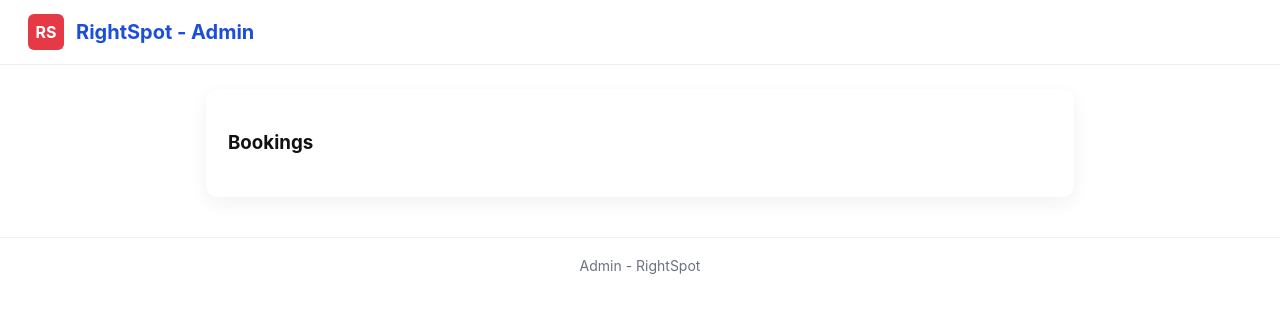
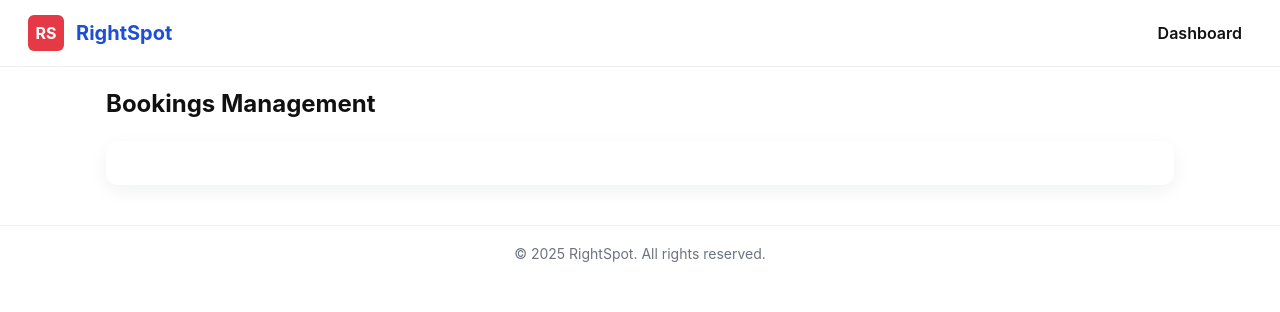
Before and after one commit to tanaykhamkar-bit/rightspot-project, a plain HTML site: page admin-bookings.html in a window 1280 px wide. Drawn offline with Linux system fonts and the light colour scheme; no server answers.

Commit message:
Update admin-bookings.html

```diff
--- a/admin-bookings.html
+++ b/admin-bookings.html
@@ -1,16 +1,28 @@
-<!-- admin-bookings.html -->
-<!DOCTYPE html><html lang="en">
-<head><meta charset="utf-8"/><title>Admin Bookings - RightSpot</title><link rel="stylesheet" href="style.css"><script type="module" src="admin-bookings.js" defer></script></head>
+<!DOCTYPE html>
+<html lang="en">
+<head>
+  <meta charset="UTF-8">
+  <title>Admin - Bookings | RightSpot</title>
+  <link rel="stylesheet" href="style.css">
+</head>
 <body>
-  <header class="site-header"><div class="brand"><div class="logo">RS</div><h1>RightSpot - Admin</h1></div></header>
+  <header class="site-header">
+    <div class="brand">
+      <div class="logo">RS</div>
+      <h1>RightSpot</h1>
+    </div>
+    <nav class="nav-right">
+      <a href="admin.html">Dashboard</a>
+    </nav>
+  </header>
 
-  <main style="max-width:900px;margin:24px auto;padding:0 16px;">
-    <div class="card">
-      <h3>Bookings</h3>
-      <div id="bookingsList"></div>
-    </div>
+  <main style="max-width:1100px;margin:20px auto;padding:0 16px;">
+    <h2>Bookings Management</h2>
+    <div id="bookingsList" class="card"></div>
   </main>
 
-  <footer class="footer">Admin - RightSpot</footer>
+  <footer class="footer">© 2025 RightSpot. All rights reserved.</footer>
+
+  <script type="module" src="admin-bookings.js"></script>
 </body>
 </html>
```
